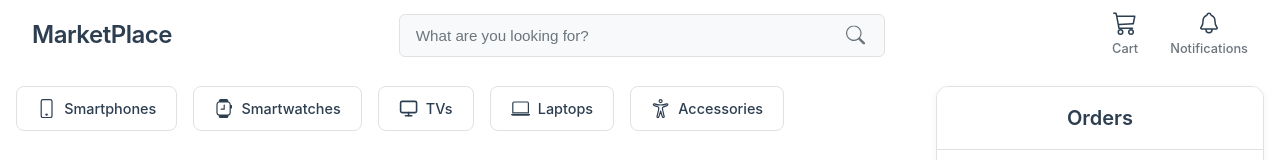
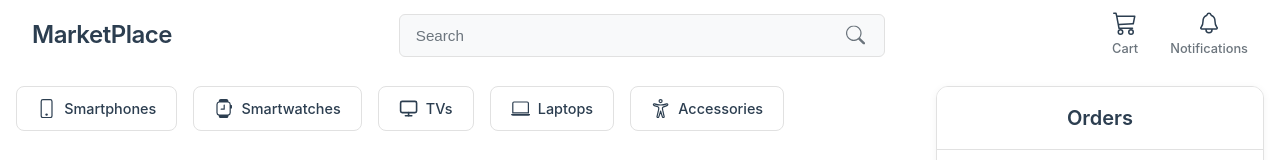
Before and after one commit to qaramanis/marketplace, a React (Vite) app: page / in a window 1280 px wide. Shown: the top 160 px of the page. Built offline with nearby package versions, Linux system fonts and the light colour scheme.

Commit message:
Update NavBar.jsx

```diff
--- a/src/jsx/NavBar.jsx
+++ b/src/jsx/NavBar.jsx
@@ -23,7 +23,7 @@ const Navbar = () => {
           <div className="search-input-container">
             <input
               type="text"
-              placeholder="What are you looking for?"
+              placeholder="Search"
               value={searchQuery}
               onChange={(e) => setSearchQuery(e.target.value)}
               className="search-input"
```
